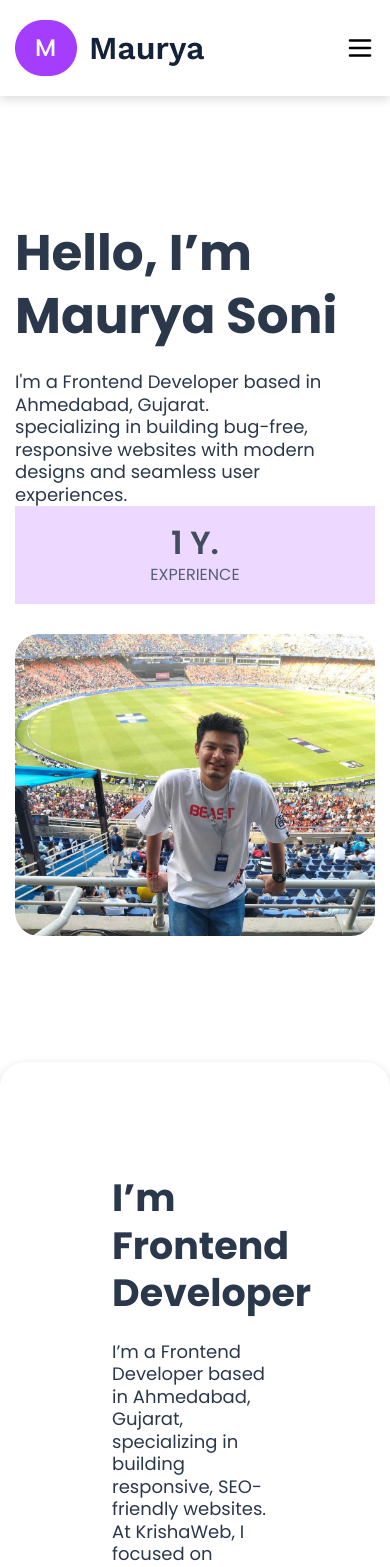
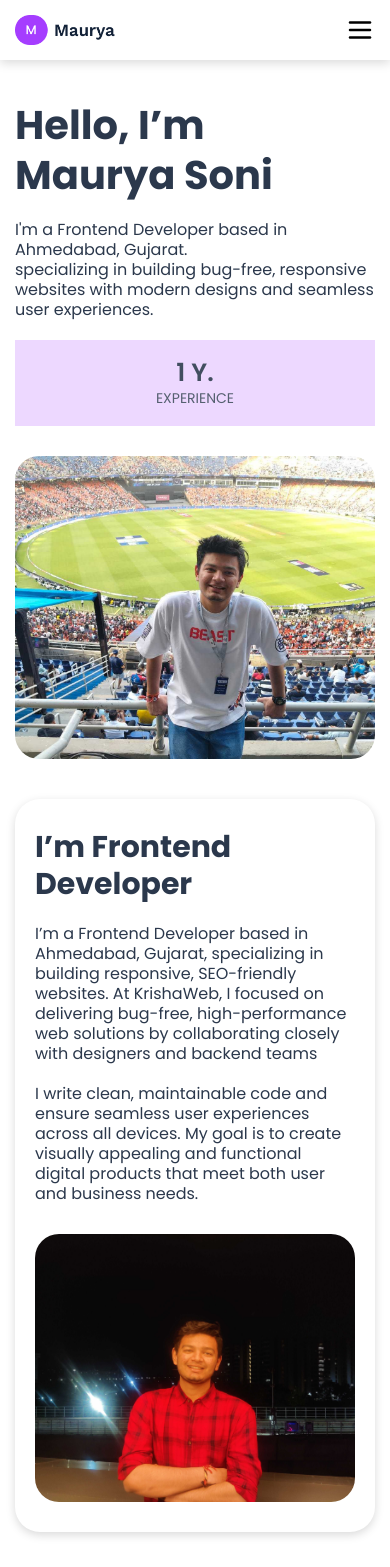
Before and after one commit to chat-app-mern/portfolio, a React (Create React App) app: page / in a window 390 px wide. Shown: the top 1567 px of the page. Built offline with nearby package versions, Linux system fonts and the light colour scheme.

Commit message:
add media

```diff
--- a/src/assets/css/media.css
+++ b/src/assets/css/media.css
@@ -2,6 +2,80 @@
     .hero-section .row {
         --bs-gutter-x: 30px;
         row-gap: 30px;
+    }
+}
+@media (max-width: 1024px) {
+    .hero-section {
+        padding-top: 40px;
+    }
+    .hero-section .hero-section-content p {
+        padding: 20px 0px;
+    }
+    .hero-section.about,
+    .skills,
+    .projects,
+    .contact {
+        padding: 40px 0px;
+    }
+    .hero-section.about .container {
+        width: 100%;
+        max-width: calc(100% - 30px);
+        margin: 0 auto;
+        padding: 30px 20px;
+    }
+    .h1,
+    h1 {
+        font-size: 40px;
+    }
+    .p,
+    p {
+        font-size: 16px;
+    }
+    .stats-card .heading {
+        font-size: 25px;
+    }
+    .stats-card .description {
+        font-size: 14px;
+    }
+    .h2,
+    h2 {
+        font-size: 30px;
+    }
+    .hero-section.about .hero-section-content p {
+        padding-top: 20px;
+        padding-bottom: 0px;
+    }
+    .skills h2 {
+        padding-bottom: 30px;
+    }
+    .upper-content {
+        flex-direction: column;
+        align-items: start;
+        justify-content: start;
+        gap: 10px;
+        padding-bottom: 15px;
+    }
+    .upper-content .company-content .role {
+        font-size: 18px;
+    }
+    .upper-content .date {
+        font-size: 14px;
+    }
+    .project-content {
+        padding: 20px 20px 0px 20px;
+    }
+    .project-card .link-wrapper {
+        padding: 0px 20px 20px 20px;
+    }
+    .skills-container {
+        gap: 40px;
+    }
+    .project-card .h3 {
+        font-size: 16px;
+    }
+    .btn {
+        padding: 8px 16px;
+        font-size: 14px;
     }
 }
 @media (min-width: 767px) {
@@ -12,8 +86,24 @@
     .close-button {
         display: none;
     }
+    .header-content .logo img {
+        width: 190px;
+        height: 56px;
+        object-fit: cover;
+    }
 }
 @media (max-width: 767px) {
+    .header-content .logo img {
+        width: 100px;
+        height: 30px;
+        object-fit: contain;
+    }
+    .header-wrap{
+        height: 60px;
+    }
+    .header-content{
+        padding: 15px 0px;
+    }
     .header-content {
         position: relative;
     }
@@ -39,6 +129,7 @@
         padding: 30px 20px;
         overflow-y: auto;
         animation: slideIn 0.6s ease-in-out forwards;
+        box-shadow: rgba(0, 0, 0, 0.15) 0px 3px 10px;
     }
     .header-content .links ul {
         flex-direction: column;
--- a/src/assets/css/style.css
+++ b/src/assets/css/style.css
@@ -291,14 +291,14 @@ p {
 }
 .stats-card .heading {
     font-size: 32px;
-    line-height: 40px;
+    line-height: 1.25;
     font-weight: 600;
     word-break: break-all;
     color: var(--small-heading-color);
 }
 .stats-card .description {
     font-size: 16px;
-    line-height: 24px;
+    line-height: 1.5;
     word-break: break-all;
     font-weight: 400;
     color: var(--description-color);
@@ -342,14 +342,14 @@ p {
 }
 .project-card .project-category {
     font-size: 12px;
-    line-height: 16px;
+    line-height: 1.334;
     font-weight: 500;
     color: var(--small-heading-color);
 }
 .project-card .h3 {
     font-size: 18px;
     margin: 0;
-    line-height: 24px;
+    line-height: 1.334;
     font-weight: 600;
     color: var(--heading-color);
     padding-bottom: 12px;
@@ -397,7 +397,7 @@ p {
 }
 .upper-content .company-content .role {
     font-size: 21px;
-    line-height: 33px;
+    line-height: 1.572;
     font-weight: 700;
 }
 .upper-content .date {
@@ -422,12 +422,12 @@ p {
     color: var(--white-color);
     padding-bottom: 35px;
 }
-.contact-links{
+.contact-links {
     display: flex;
     flex-direction: column;
     gap: 10px;
 }
-.contact-link-wrapper a{
+.contact-link-wrapper a {
     display: inline-flex;
     gap: 10px;
     font-size: 16px;
@@ -436,41 +436,41 @@ p {
     align-items: center;
     transition: var(--web-transition);
 }
-.contact-link-wrapper a img{
+.contact-link-wrapper a img {
     width: 30px;
     height: 30px;
     object-fit: cover;
 }
-.contact-link-wrapper a:hover{
+.contact-link-wrapper a:hover {
     color: var(--secondary-color);
 }
-.header-wrap{
+.header-wrap {
     height: 96px;
 }
-.header-wrap header{
+.header-wrap header {
     position: fixed;
     width: 100%;
     z-index: 12;
     background-color: var(--white-color);
     box-shadow: rgba(0, 0, 0, 0.15) 0px 3px 10px;
 }
-.header-content{
+.header-content {
     padding: 20px 0px;
     display: flex;
     justify-content: space-between;
     align-items: center;
 }
-.header-content .links ul{
+.header-content .links ul {
     display: flex;
     gap: 30px;
 }
-.header-content .links ul li a{
+.header-content .links ul li a {
     font-size: 16px;
-    line-height: 24px;
+    line-height: 1.5;
     font-weight: 500;
     color: var(--black-color);
     transition: var(--web-transition);
 }
-.header-content .links ul li a:hover{
+.header-content .links ul li a:hover {
     color: var(--primary-color);
 }
--- a/src/components/Header.jsx
+++ b/src/components/Header.jsx
@@ -15,16 +15,19 @@ export const Header = () => {
       $('html, body').animate({
         scrollTop: target.offset().top - headerHeight
       }, 1000);
+      document.querySelector('body').style.overflow = "unset";
+      setOpen(false);
     }
   });
   return () => {
     $('a[href^="#"]').off('click');
   };
 }, []);
-  const handleClick=()=>{
+  const handleOpen=()=>{
       document.querySelector('body').style.overflow="hidden";
       setOpen(true);
   }
+
   const handleClose=()=>{
       document.querySelector('body').style.overflow="unset";
       setOpen(false);
@@ -38,7 +41,7 @@ export const Header = () => {
                     <img src={logo} alt="logo" width={'190'} height={'56'} />
                 </div>
                 <div className='menu-button'>
-                    <button onClick={handleClick}>
+                    <button onClick={handleOpen}>
                      <img src={openButton} alt="open" width={'30'} height={'30'} />
                     </button>
                 </div>
```
Also changed, not shown: public/index.html (+2 -5 lines).
